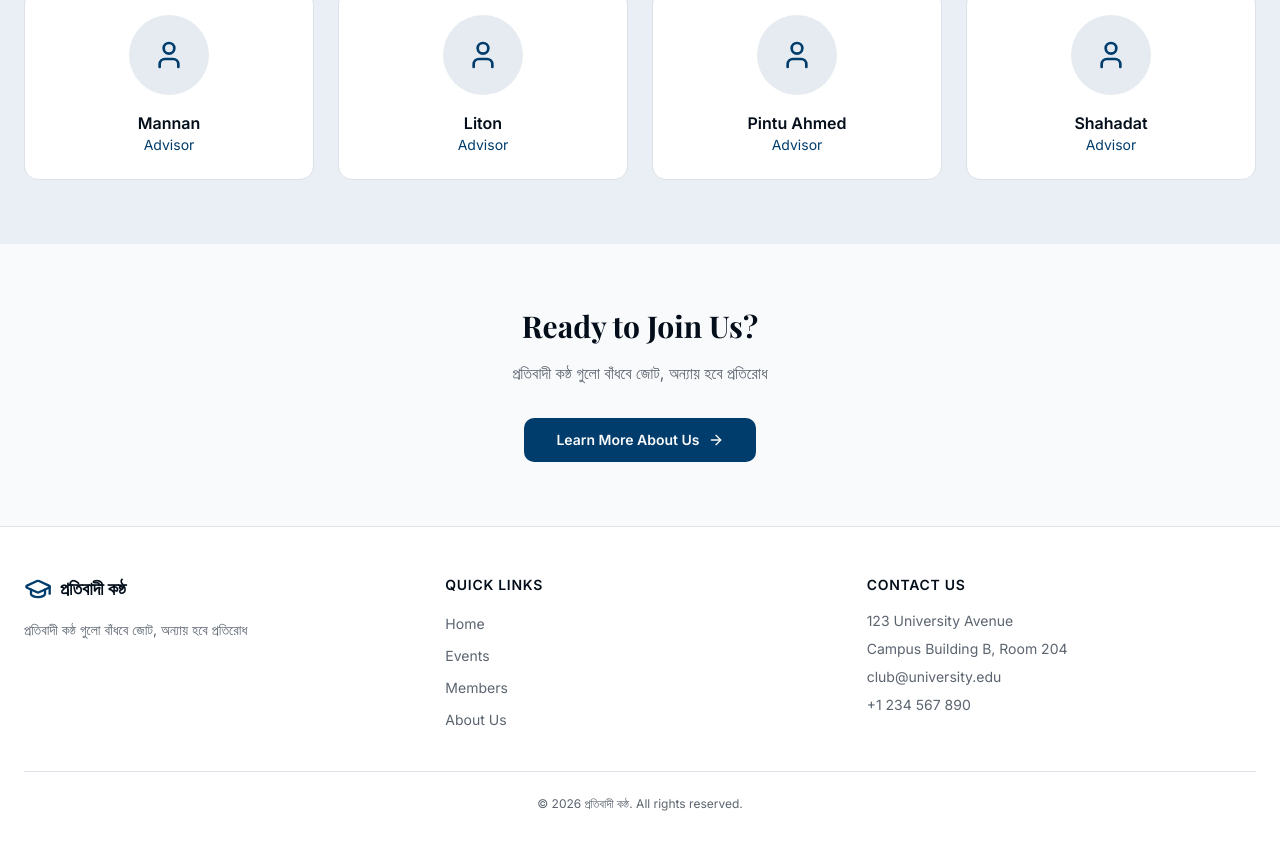
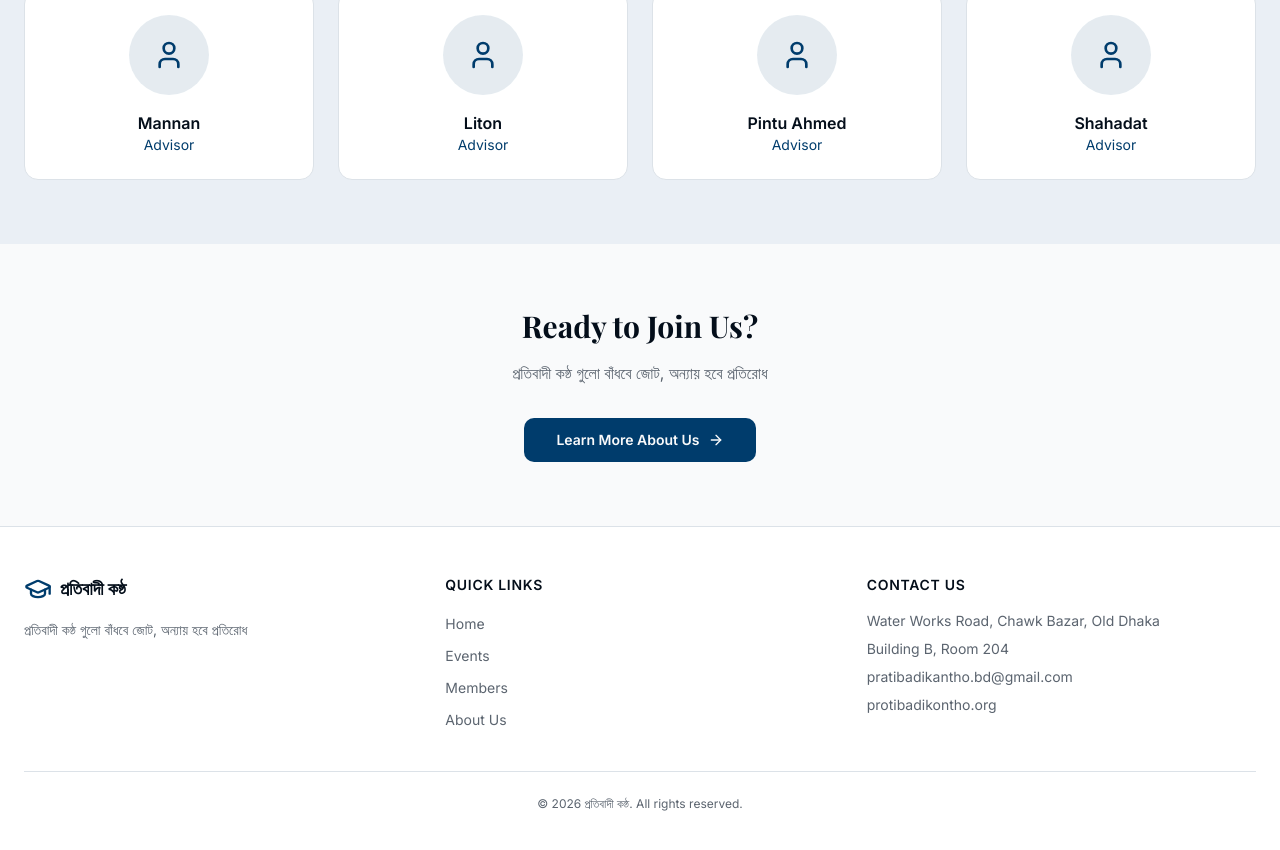
Before and after one commit to Pratibadikontho/Pratibadikontho, a Next.js app: page / in a window 1280 px wide. Shown: the part 1521-2371 px from the top of the page. Built offline with nearby package versions, Linux system fonts and the light colour scheme; a web font is replaced by a local one.

Commit message:
feat: update footer contact info to new address and email

```diff
--- a/components/footer.tsx
+++ b/components/footer.tsx
@@ -55,10 +55,10 @@ export default function Footer() {
               Contact Us
             </h3>
             <ul className="flex flex-col gap-2 text-sm text-muted-foreground">
-              <li>123 University Avenue</li>
-              <li>Campus Building B, Room 204</li>
-              <li>club@university.edu</li>
-              <li>+1 234 567 890</li>
+              <li>Water Works Road, Chawk Bazar, Old Dhaka</li>
+              <li>Building B, Room 204</li>
+              <li>pratibadikantho.bd@gmail.com</li>
+              <li>protibadikontho.org</li>
             </ul>
           </div>
         </div>
```
